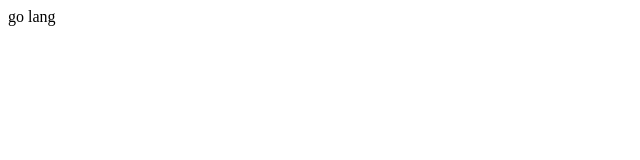
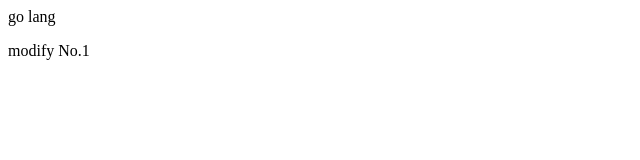
Before and after one commit to gablae/GO_lang_r, a plain HTML site: page index.html in a window 1280 px wide. Shown: the full height of the page, 0-640 px from the left. Drawn offline with Linux system fonts and the light colour scheme.

Commit message:
modify no.1

```diff
--- a/index.html
+++ b/index.html
@@ -1 +1,2 @@
 <p>go lang</p>
+<p>modify No.1</p>
```
